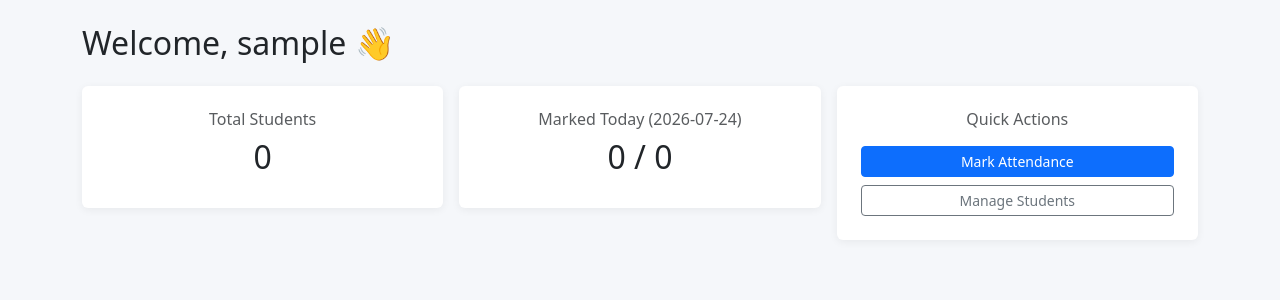
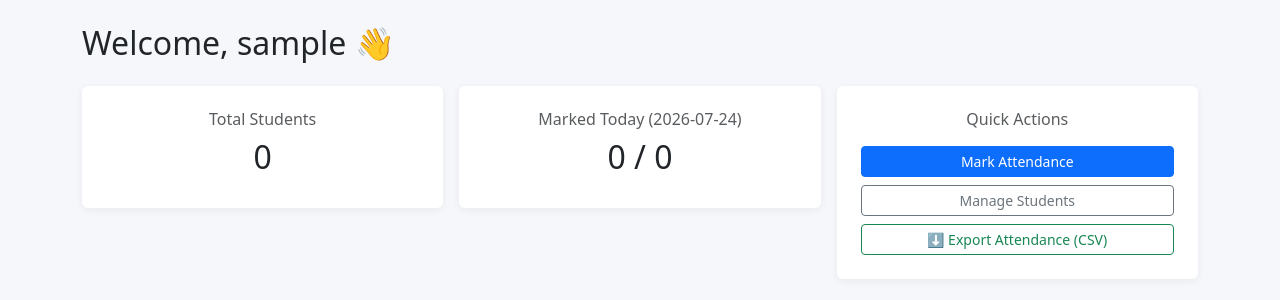
Before and after one commit to chiranjeeviachar8-gif/attendance-app, a Flask app: page /dashboard in a window 1280 px wide. Shown: the part 56-356 px from the top of the page. Run offline with Flask 3, Linux system fonts and the light colour scheme; the visitor is signed in with stand-in values (Sample User, id 1); some libraries are stand-ins or nearby versions.

Commit message:
Add files via upload

```diff
--- a/app.py
+++ b/app.py
@@ -21,9 +21,11 @@ Then open in your browser: http://127.0.0.1:5000
 
 import os
 import sys
+import csv
+import io
 from datetime import date, timedelta
 
-from flask import Flask, render_template, request, redirect, url_for, session, flash
+from flask import Flask, render_template, request, redirect, url_for, session, flash, Response
 from werkzeug.security import generate_password_hash, check_password_hash
 from sqlalchemy import create_engine, text
 from sqlalchemy.exc import IntegrityError, OperationalError
@@ -325,6 +327,35 @@ def view_by_student():
 
 
 # ---------------------------------------------------------------------
+# CSV Export
+# ---------------------------------------------------------------------
+@app.route("/export/csv")
+@login_required
+def export_csv():
+    """Download all attendance records as a CSV file (opens in Excel/Sheets)."""
+    rows = query("""
+        SELECT s.roll_no, s.name, s.class_name, a.date, a.status, a.marked_by
+        FROM attendance a
+        JOIN students s ON s.id = a.student_id
+        ORDER BY a.date, CAST(s.roll_no AS INTEGER), s.roll_no
+    """)
+
+    output = io.StringIO()
+    writer = csv.writer(output)
+    writer.writerow(["Roll No", "Name", "Class", "Date", "Status", "Marked By"])
+    for r in rows:
+        writer.writerow([r["roll_no"], r["name"], r["class_name"] or "",
+                          r["date"], r["status"], r["marked_by"] or ""])
+
+    filename = f"attendance_export_{date.today()}.csv"
+    return Response(
+        output.getvalue(),
+        mimetype="text/csv",
+        headers={"Content-Disposition": f"attachment; filename={filename}"},
+    )
+
+
+# ---------------------------------------------------------------------
 # Entry point
 # ---------------------------------------------------------------------
 init_db()  # ensure tables exist whenever the app module is loaded (e.g. by gunicorn)
--- a/templates/dashboard.html
+++ b/templates/dashboard.html
@@ -21,6 +21,7 @@
             <h6 class="text-muted">Quick Actions</h6>
             <a href="{{ url_for('mark_attendance') }}" class="btn btn-primary btn-sm mt-2">Mark Attendance</a>
             <a href="{{ url_for('students') }}" class="btn btn-outline-secondary btn-sm mt-2">Manage Students</a>
+            <a href="{{ url_for('export_csv') }}" class="btn btn-outline-success btn-sm mt-2">⬇ Export Attendance (CSV)</a>
         </div>
     </div>
 </div>
```
